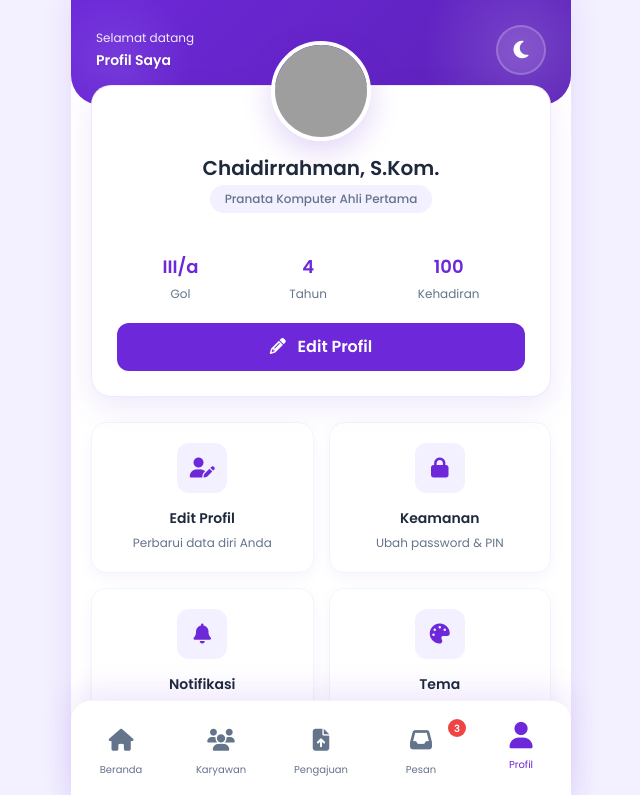
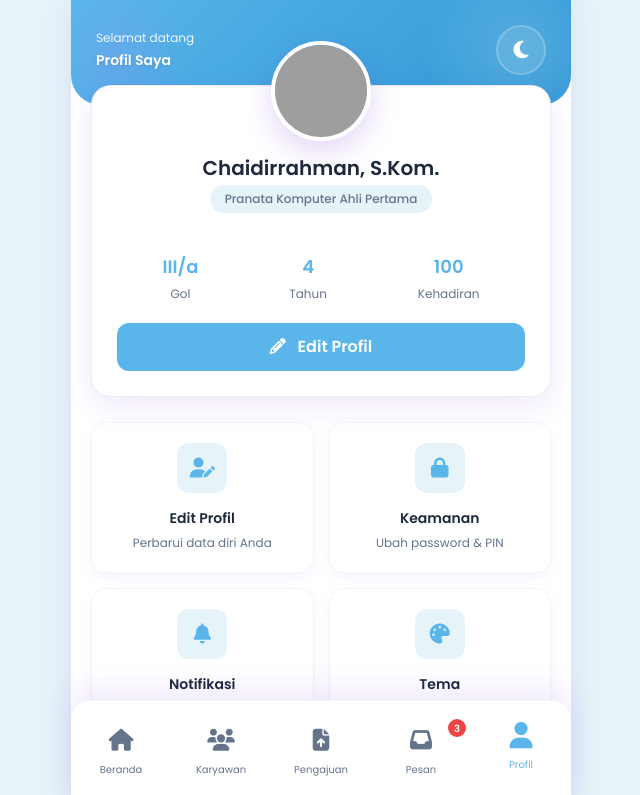
Before and after one commit to chaidir10/absensi, a plain HTML site: page account.html in a window 1280 px wide. Shown: the top 795 px of the page, without its empty margins (319-959 px from the left). Drawn offline with nearby package versions, Linux system fonts and the light colour scheme; grey boxes are pictures that could not be loaded.

Commit message:
Update account.html

```diff
--- a/account.html
+++ b/account.html
@@ -14,13 +14,12 @@
     <link href="https://fonts.googleapis.com/css2?family=Poppins:wght@400;500;600&display=swap" rel="stylesheet" />
     <style>
         :root {
-            --primary: #6d28d9;
-            --primary-light: #8b5cf6;
-            --primary-dark: #5b21b6;
-            --primary-soft: #f3f0ff;
-            --secondary: #a78bfa;
-            --accent: #f59e0b;
-            --accent-light: #fef3c7;
+            --primary: #5AB6EA;
+            --primary-light: #87CEEB;
+            --primary-dark: #2E97D4;
+            --primary-soft: #E6F4F9;
+            --accent: #FEAA2B;
+            --accent-light: #FFE4BC;
             --light: #f8fafc;
             --gray-light: #f1f5f9;
             --gray: #94a3b8;
@@ -31,14 +30,16 @@
             --danger-light: #fee2e2;
             --success: #10b981;
             --success-light: #d1fae5;
+            --warning: #f59e0b;
+            --warning-light: #fef3c7;
         }
 
         .dark-mode {
-            --primary: #8b5cf6;
-            --primary-light: #a78bfa;
-            --primary-dark: #6d28d9;
-            --primary-soft: #2e1065;
-            --secondary: #7c3aed;
+            --primary: #2E97D4;
+            --primary-light: #5AB6EA;
+            --primary-dark: #1A76B4;
+            --primary-soft: #0F3A57;
+            --accent: #FEAA2B;
             --light: #0f172a;
             --gray-light: #1e293b;
             --gray: #64748b;
@@ -49,6 +50,8 @@
             --danger-light: #7f1d1d;
             --success: #10b981;
             --success-light: #064e3b;
+            --warning: #f59e0b;
+            --warning-light: #7c2d12;
         }
 
         body {
@@ -800,4 +803,5 @@
     </script>
 </body>
 
+
 </html>
```
